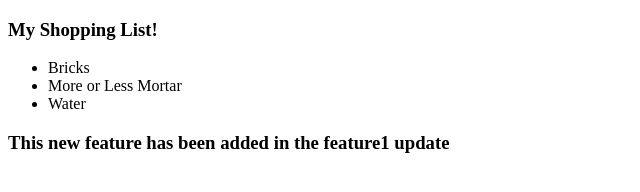
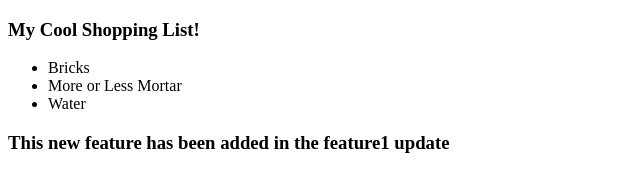
Before and after one commit to sumantabose/git-playground, a plain HTML site: page index.html in a window 1280 px wide. Shown: the full height of the page, 0-640 px from the left. Drawn offline with Linux system fonts and the light colour scheme.

Commit message:
My Cool Shopping List

```diff
--- a/index.html
+++ b/index.html
@@ -4,7 +4,7 @@
 	<title>The Great Construction Company</title>
 </head>
 <body>
-	<h3>My Shopping List!</h3>
+	<h3>My Cool Shopping List!</h3>
 	<div>
 			<ul>
 				<li>Bricks</li>
```
